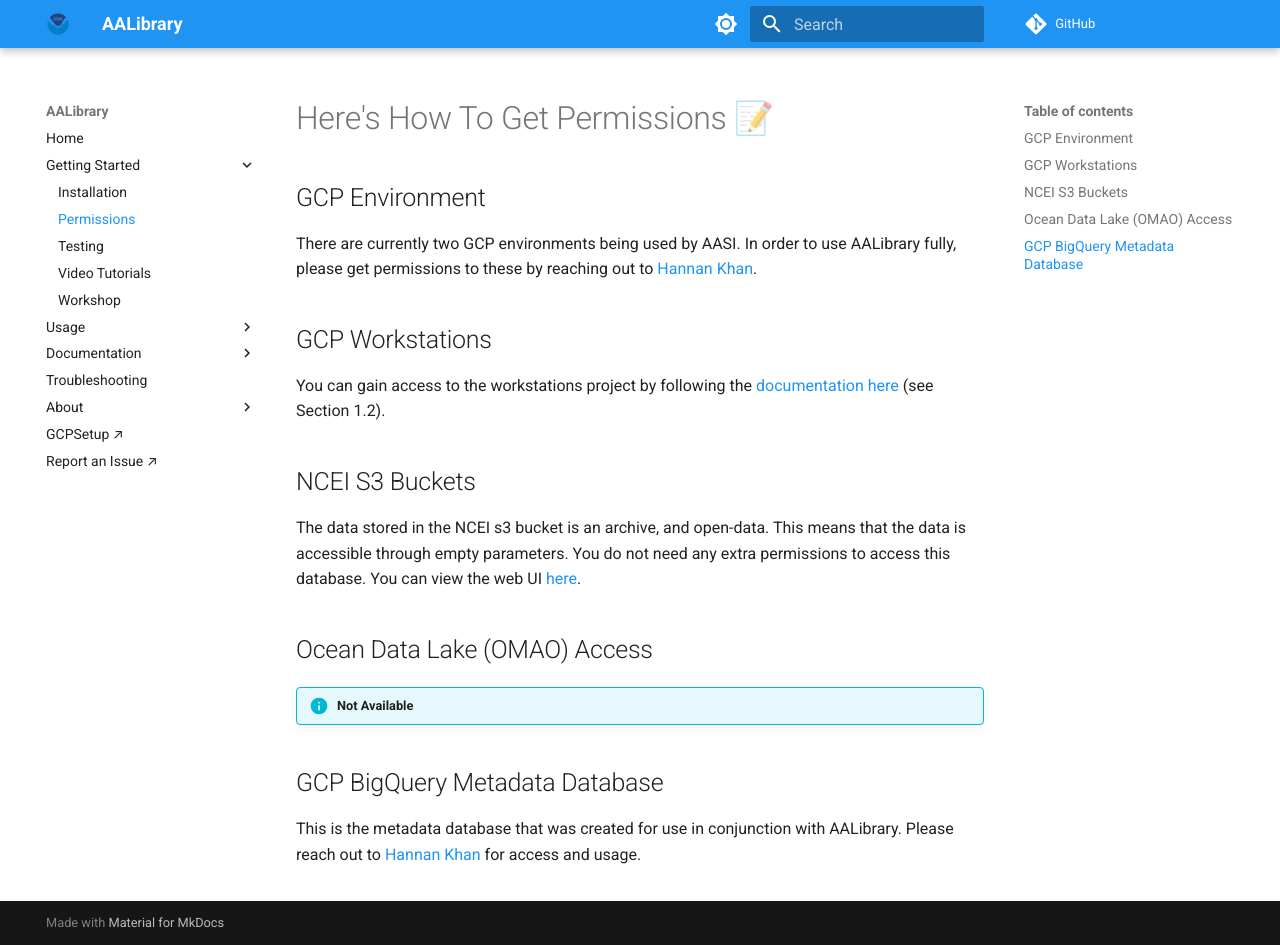
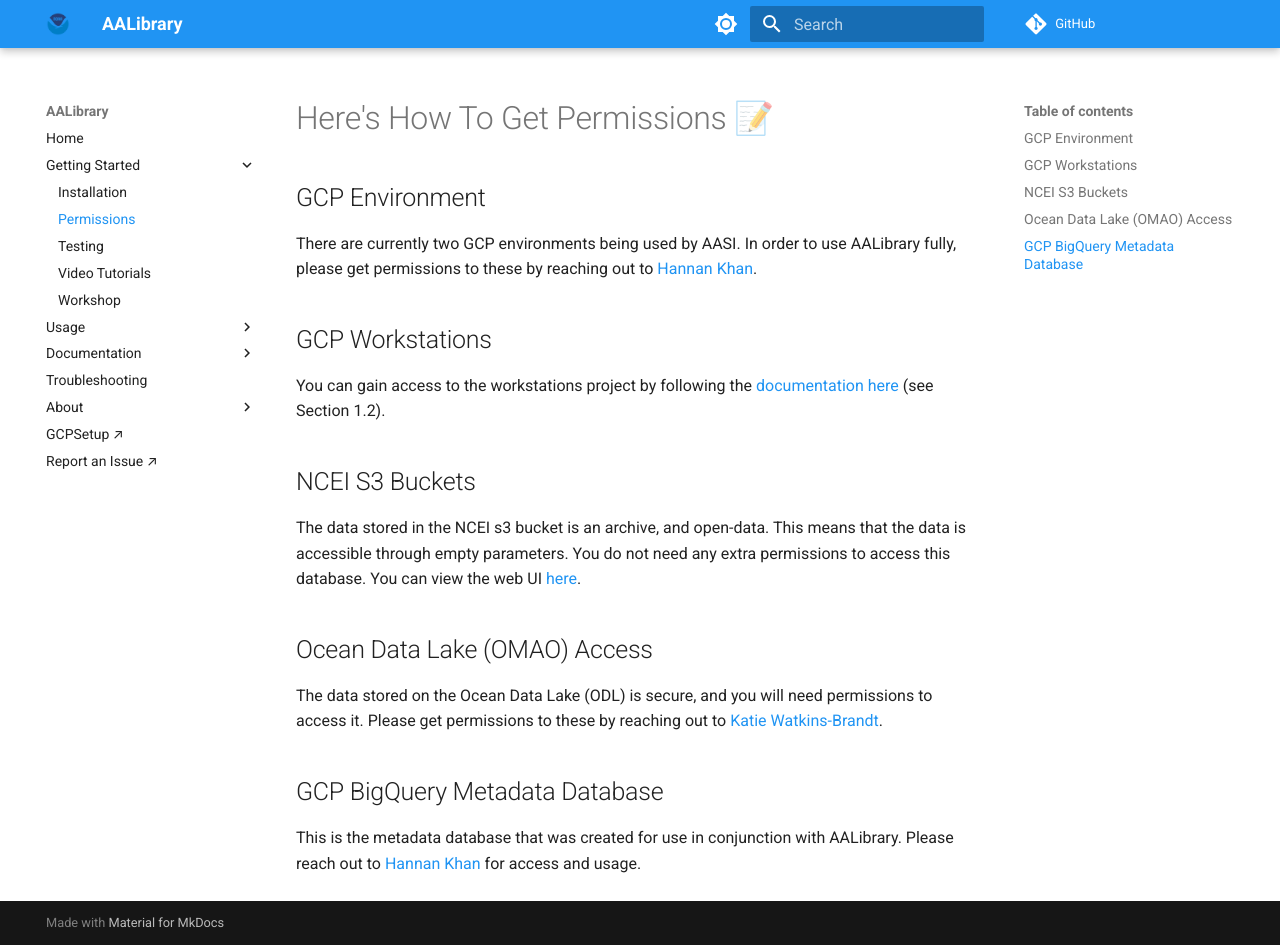
Before and after one commit to nmfs-ost/AA-SI_aalibrary, an MkDocs documentation site: the page built from docs/getting-started/permissions.md, in a window 1280 px wide and 945 px high. Built offline with MkDocs 1.6.1 and Material for MkDocs 9.7.7, drawn with Linux system fonts in a browser that asks for light colours; comment, search, counter and statistics services are not loaded.

Commit message:
add: permissions instructions for ODL

```diff
--- a/docs/getting-started/permissions.md
+++ b/docs/getting-started/permissions.md
@@ -24,7 +24,7 @@
 
 ## Ocean Data Lake (OMAO) Access
 
-!!! info "Not Available"
+The data stored on the Ocean Data Lake (ODL) is secure, and you will need permissions to access it. Please get permissions to these by reaching out to <a href="mailto:katie.watkins-brandt@noaa.gov" target="_blank">Katie Watkins-Brandt</a>.
 
 ## GCP BigQuery Metadata Database
 
```
